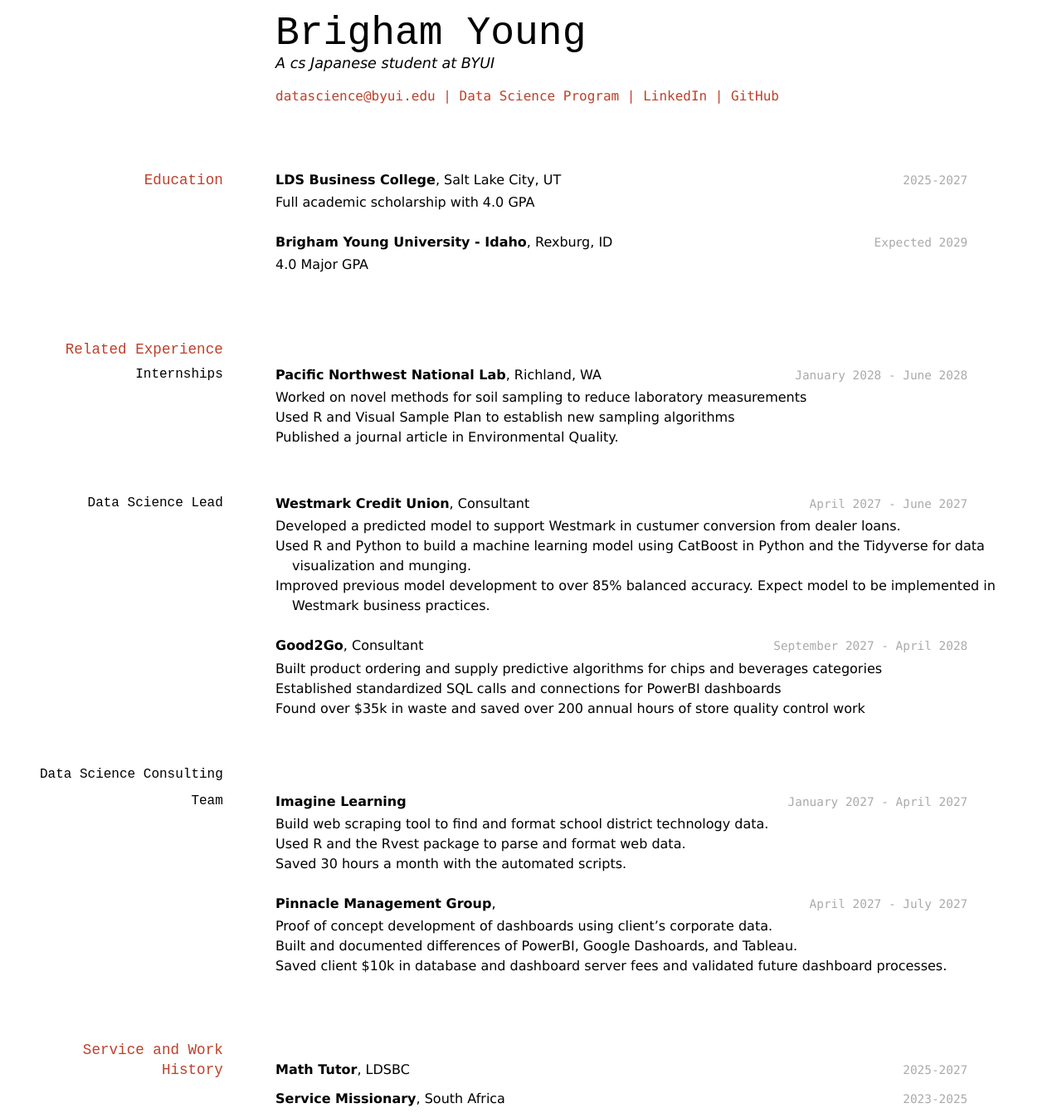
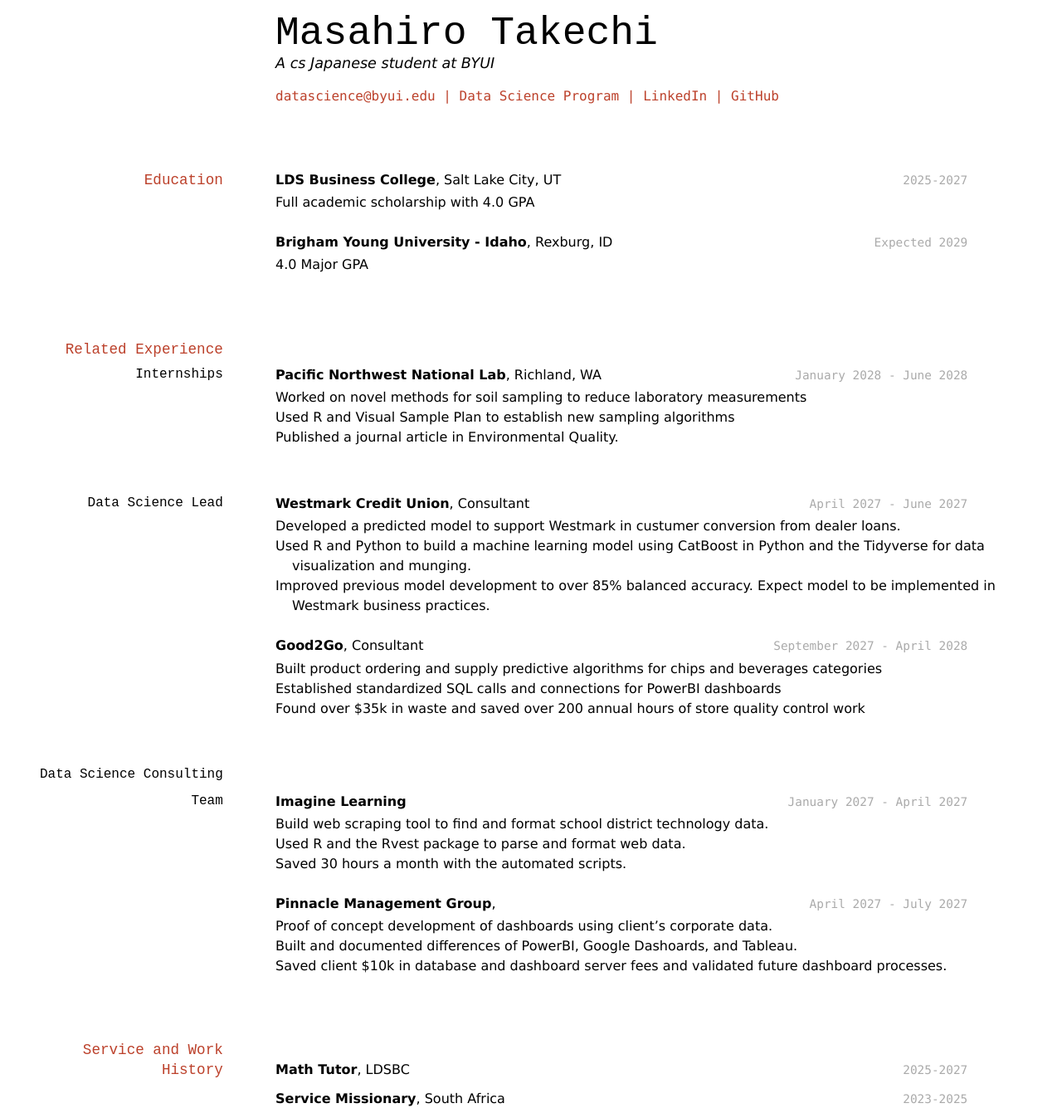
Before and after one commit to reignslau/Masahiro_Takechi_Resume_sp22_ds250, a Jekyll site: the page built from docs/index.md, in a window 1280 px wide. Shown: the whole page at 83% size. Built offline with Jekyll 4.4.1, drawn with Linux system fonts in a browser that asks for light colours.

Commit message:
Update index.md

```diff
--- a/docs/index.md
+++ b/docs/index.md
@@ -2,7 +2,7 @@
 layout: cv
 title: Masahiro Takechi's Resume
 ---
-# Brigham Young
+# Masahiro Takechi
 A cs Japanese student at BYUI
 
 <div id="webaddress">
```
